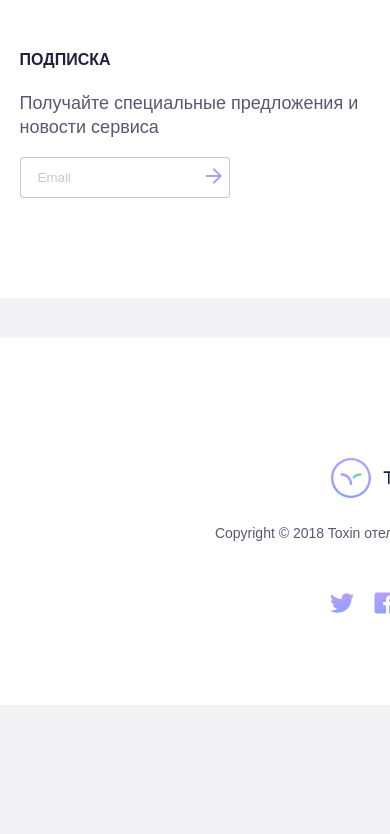
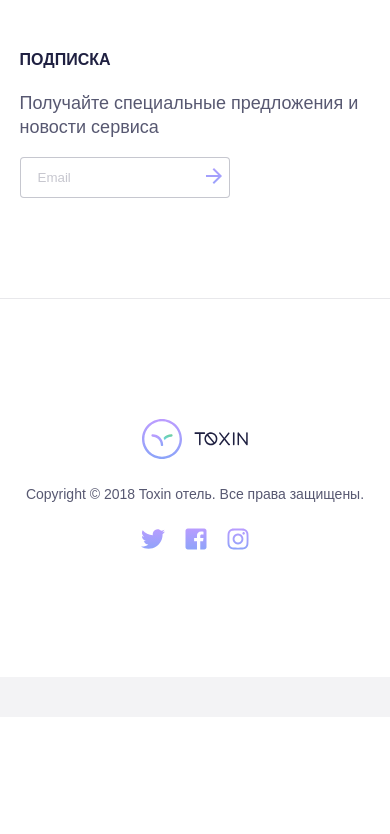
Before and after one commit to Ashelinn/MetaLamp2, a website: page index.pug in a window 390 px wide. Shown: the part 1245-2079 px from the top of the page. Drawn offline with nearby package versions, Linux system fonts and the light colour scheme; files that its build step writes are made by us from their sources.

Commit message:
добавлен адаптив к footer

```diff
--- a/modules/footer.pug
+++ b/modules/footer.pug
@@ -49,3 +49,18 @@ footer
                     input(type="email", placeholder="Email")
                     button(type="submit").button-arrow
                         img(src="./source/img/arrow_purpure.svg", alt="subscribe button")
+
+    //copyright
+    .copyright
+        .wrap.copyright__wrap
+            .copyright__logo
+                img(src="./source/img/Logo.svg", alt="Toxin logo")
+            .copyright__text
+                p Copyright © 2018 Toxin отель. Все права защищены.
+            .copyright__icons
+                a(href="#").copyright__link
+                    img(src="./source/img/twitter.svg", alt="twitter").copyright__img
+                a(href="#").copyright__link
+                    img(src="./source/img/facebook.svg", alt="facebook").copyright__img
+                a(href="#").copyright__link
+                    img(src="./source/img/instagramm.svg", alt="instagramm").copyright__img
```
